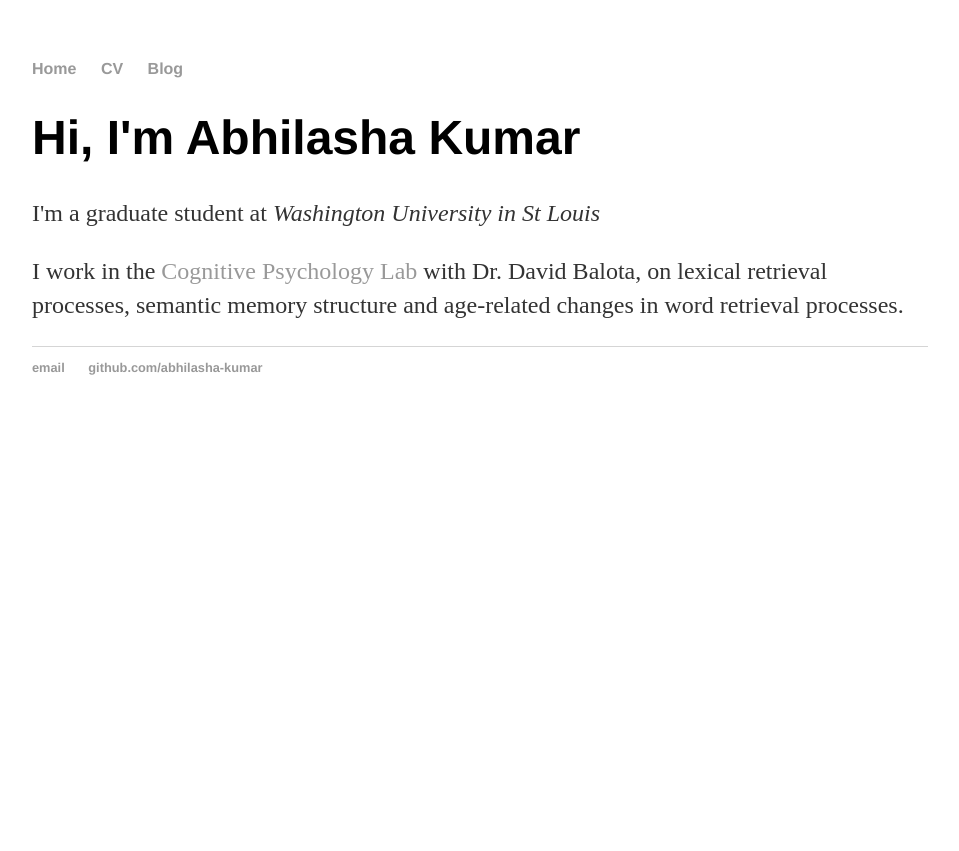
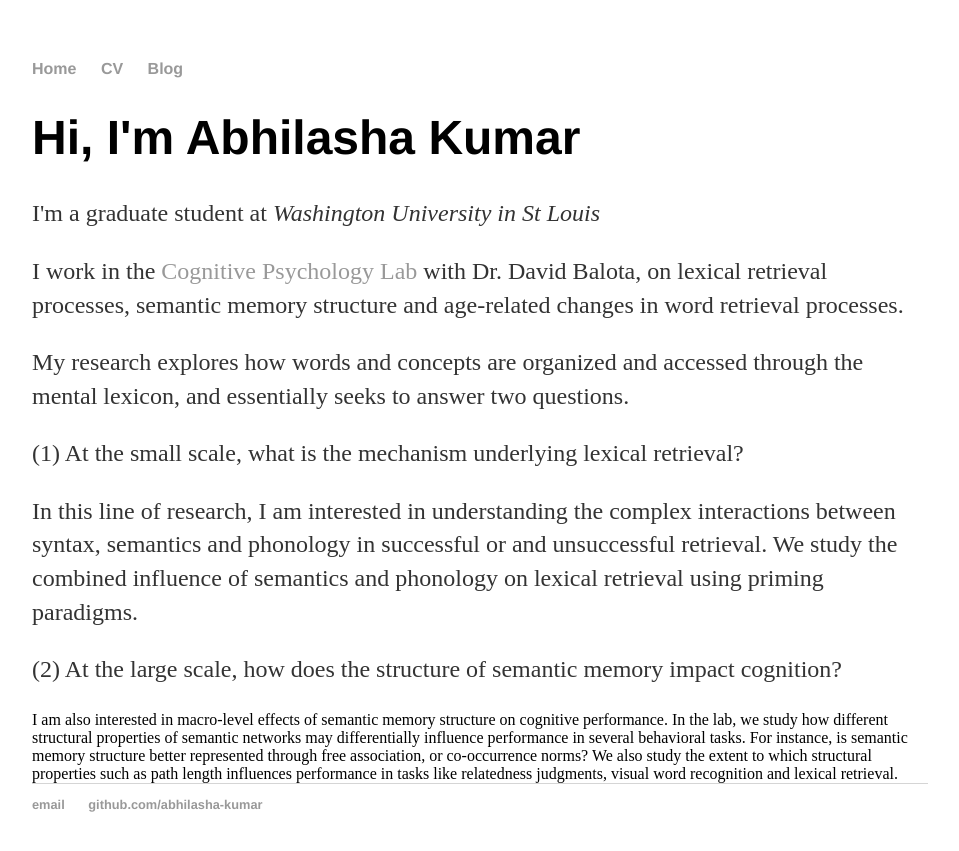
Before and after one commit to abhilasha-kumar/abhilasha-kumar.github.io, a Jekyll site: the page built from index.html, in a window 1280 px wide. Shown: the top 851 px of the page, without its empty margins (160-1119 px from the left). Built offline with Jekyll 4.4.1, drawn with Linux system fonts in a browser that asks for light colours.

Commit message:
Update index.html

```diff
--- a/index.html
+++ b/index.html
@@ -6,4 +6,9 @@ title: Abhilasha Kumar
 <h1>Hi, I'm Abhilasha Kumar</h1>
 <p>I'm a graduate student at <em>Washington University in St Louis</em> </p>
 <p> I work in the <a href="http://psychnet.wustl.edu/coglab/" target="_blank">Cognitive Psychology Lab</a> with Dr. David Balota, on lexical retrieval processes, semantic memory structure and age-related changes in word retrieval processes. </p>
+<p> My research explores how words and concepts are organized and accessed through the mental lexicon, and essentially seeks to answer two questions. </p>
+<p> (1) At the small scale, what is the mechanism underlying lexical retrieval? </p>
+<p> 		In this line of research, I am interested in understanding the complex interactions between syntax, semantics and phonology in successful or and unsuccessful retrieval. We study the combined influence of semantics and phonology on lexical retrieval using priming paradigms.
+<p> (2) At the large scale, how does the structure of semantic memory impact cognition? </p>
+		I am also interested in macro-level effects of semantic memory structure on cognitive performance. In the lab, we study how different structural properties of semantic networks may differentially influence performance in several behavioral tasks. For instance, is semantic memory structure better represented through free association, or co-occurrence norms? We also study the extent to which structural properties such as path length influences performance in tasks like relatedness judgments, visual word recognition and lexical retrieval.
 </div><!-- /.blurb -->
```
